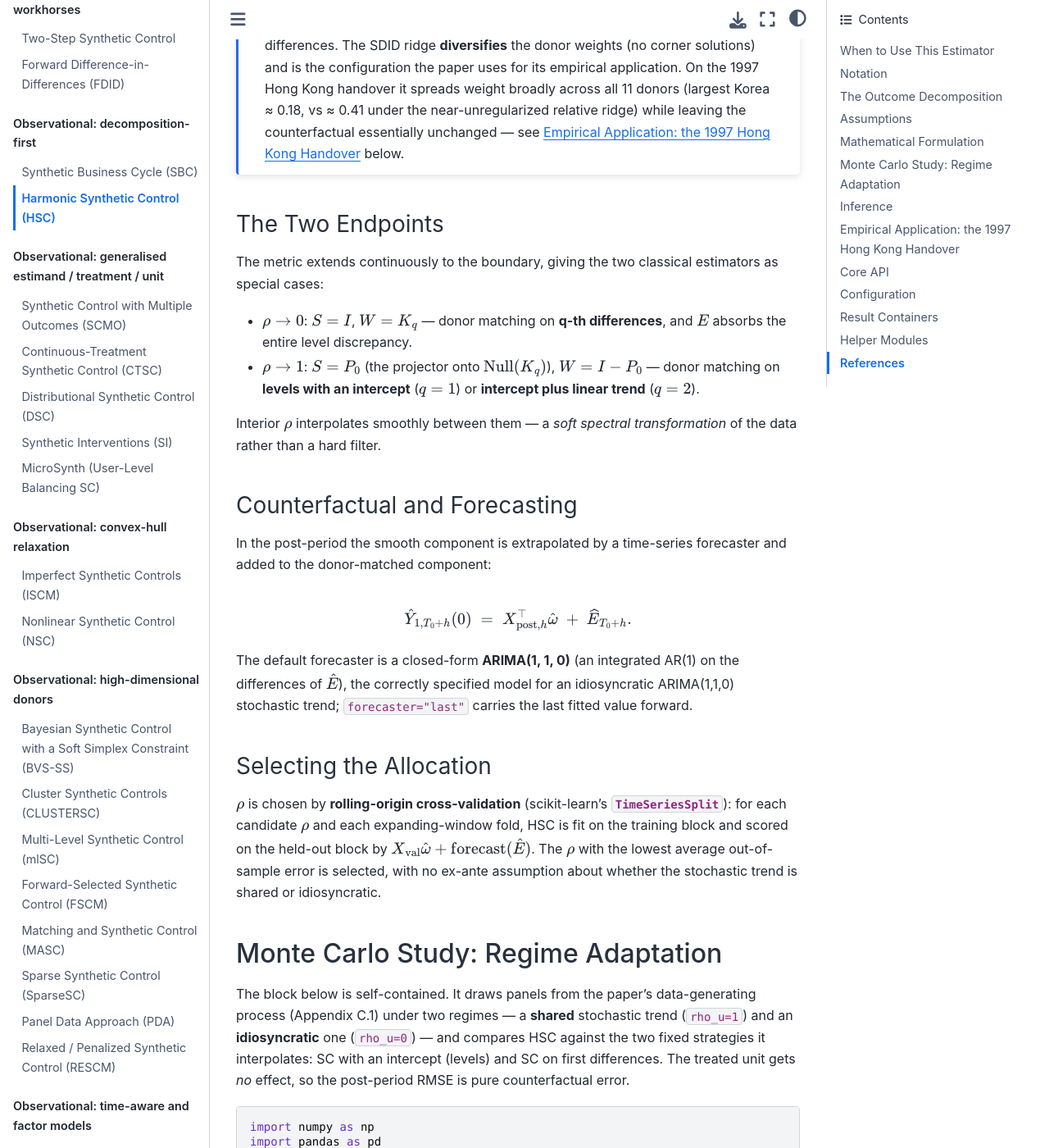
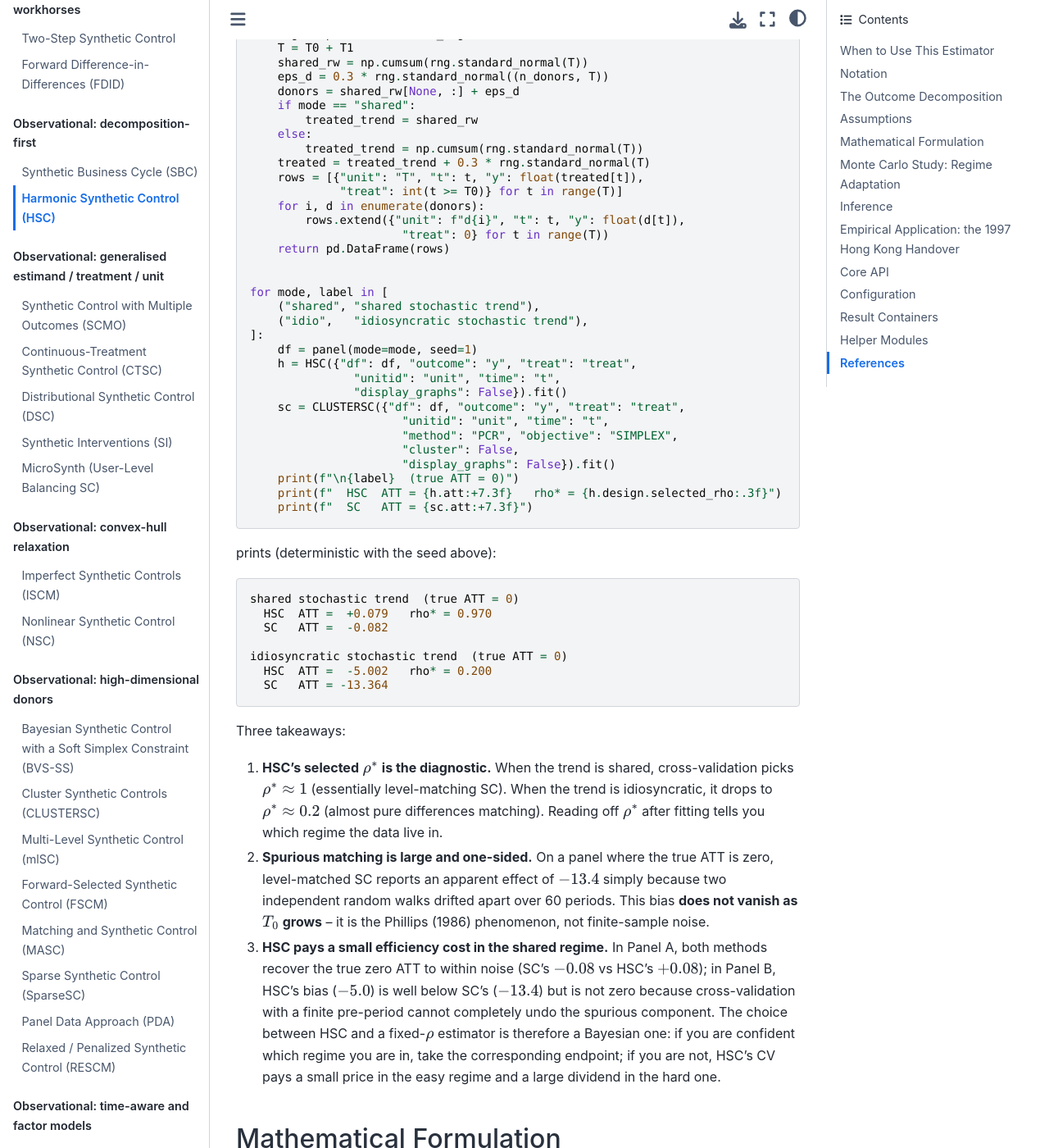
Before and after one commit to jgreathouse9/mlsynth, a Sphinx documentation site: the page built from docs/hsc.rst, in a window 1280 px wide and 1400 px high, scrolled down 4008 px. Shown: the whole window at 82% size. Built offline with Sphinx 7.4.7 and the Sphinx Book theme 1.1.4, drawn with Linux system fonts in a browser that asks for light colours; pages that are not in the unit, such as notebooks, are missing from menus; some of the changed text lies outside the part shown.

Commit message:
Update hsc.rst

```diff
--- a/docs/hsc.rst
+++ b/docs/hsc.rst
@@ -146,6 +146,116 @@
 HSC; they are what make :math:`X_{\text{pre}}` and :math:`X_{\text{post}}` valid
 controls and the pre-period a clean training window for both :math:`\omega` and
 :math:`E`.
+
+
+Diagnostic: shared vs idiosyncratic stochastic trends
+^^^^^^^^^^^^^^^^^^^^^^^^^^^^^^^^^^^^^^^^^^^^^^^^^^^^^
+
+The HSC paper's central claim is that the choice between matching on
+levels and matching on differences should be made by **the data**, not
+a fixed prior. The script below builds two panels with the **same true
+ATT of zero** and the same number of donors, differing only in whether
+the treated unit's stochastic trend is the one the donors share or its
+own independent random walk:
+
+* **Panel A** -- ``mode='shared'``. Donors and treated each carry the
+  *same* random walk plus their own short-run noise. Assumption 2
+  holds trivially (the treated factor loading sits inside the donor
+  hull) and Assumption 3 is irrelevant.
+* **Panel B** -- ``mode='idio'``. Donors share a random walk but the
+  treated unit is driven by an *independent* random walk. The treated
+  loading on the donors' shared factor is zero, so a convex
+  combination of the donors cannot reproduce the treated trajectory.
+  This is the Granger-Newbold / Phillips (1986) spurious-matching
+  regime: the level-matched pre-period fit will look great by chance,
+  but the post-period gap is mostly the difference between two
+  independent random walks -- not a treatment effect.
+
+.. code-block:: python
+
+   import numpy as np
+   import pandas as pd
+
+   from mlsynth import CLUSTERSC, HSC
+
+
+   def panel(*, mode, n_donors=10, T0=40, T1=20, seed=0):
+       """One shared random walk for the donors. Treated either shares
+       it (mode='shared') or has its own independent RW (mode='idio').
+       True ATT = 0 by construction.
+       """
+       rng = np.random.default_rng(seed)
+       T = T0 + T1
+       shared_rw = np.cumsum(rng.standard_normal(T))
+       eps_d = 0.3 * rng.standard_normal((n_donors, T))
+       donors = shared_rw[None, :] + eps_d
+       if mode == "shared":
+           treated_trend = shared_rw
+       else:
+           treated_trend = np.cumsum(rng.standard_normal(T))
+       treated = treated_trend + 0.3 * rng.standard_normal(T)
+       rows = [{"unit": "T", "t": t, "y": float(treated[t]),
+                "treat": int(t >= T0)} for t in range(T)]
+       for i, d in enumerate(donors):
+           rows.extend({"unit": f"d{i}", "t": t, "y": float(d[t]),
+                         "treat": 0} for t in range(T))
+       return pd.DataFrame(rows)
+
+
+   for mode, label in [
+       ("shared", "shared stochastic trend"),
+       ("idio",   "idiosyncratic stochastic trend"),
+   ]:
+       df = panel(mode=mode, seed=1)
+       h = HSC({"df": df, "outcome": "y", "treat": "treat",
+                  "unitid": "unit", "time": "t",
+                  "display_graphs": False}).fit()
+       sc = CLUSTERSC({"df": df, "outcome": "y", "treat": "treat",
+                         "unitid": "unit", "time": "t",
+                         "method": "PCR", "objective": "SIMPLEX",
+                         "cluster": False,
+                         "display_graphs": False}).fit()
+       print(f"\n{label}  (true ATT = 0)")
+       print(f"  HSC  ATT = {h.att:+7.3f}   rho* = {h.design.selected_rho:.3f}")
+       print(f"  SC   ATT = {sc.att:+7.3f}")
+
+prints (deterministic with the seed above)::
+
+   shared stochastic trend  (true ATT = 0)
+     HSC  ATT =  +0.079   rho* = 0.970
+     SC   ATT =  -0.082
+
+   idiosyncratic stochastic trend  (true ATT = 0)
+     HSC  ATT =  -5.002   rho* = 0.200
+     SC   ATT = -13.364
+
+Three takeaways:
+
+1. **HSC's selected** :math:`\rho^*` **is the diagnostic.** When the
+   trend is shared, cross-validation picks :math:`\rho^* \approx 1`
+   (essentially level-matching SC). When the trend is idiosyncratic,
+   it drops to :math:`\rho^* \approx 0.2` (almost pure differences
+   matching). Reading off :math:`\rho^*` after fitting tells you which
+   regime the data live in.
+2. **Spurious matching is large and one-sided.** On a panel where the
+   true ATT is zero, level-matched SC reports an apparent effect of
+   :math:`-13.4` simply because two independent random walks drifted
+   apart over 60 periods. This bias **does not vanish as** :math:`T_0`
+   **grows** -- it is the Phillips (1986) phenomenon, not finite-sample
+   noise.
+3. **HSC pays a small efficiency cost in the shared regime.** In Panel
+   A, both methods recover the true zero ATT to within noise (SC's
+   :math:`-0.08` vs HSC's :math:`+0.08`); in Panel B, HSC's bias
+   (:math:`-5.0`) is well below SC's (:math:`-13.4`) but is not
+   zero because cross-validation with a finite pre-period cannot
+   completely undo the spurious component. The choice between HSC and
+   a fixed-:math:`\rho` estimator is therefore a Bayesian one: if you
+   are confident which regime you are in, take the corresponding
+   endpoint; if you are not, HSC's CV pays a small price in the
+   easy regime and a large dividend in the hard one.
+
+
+
 
 Mathematical Formulation
 ------------------------
```
